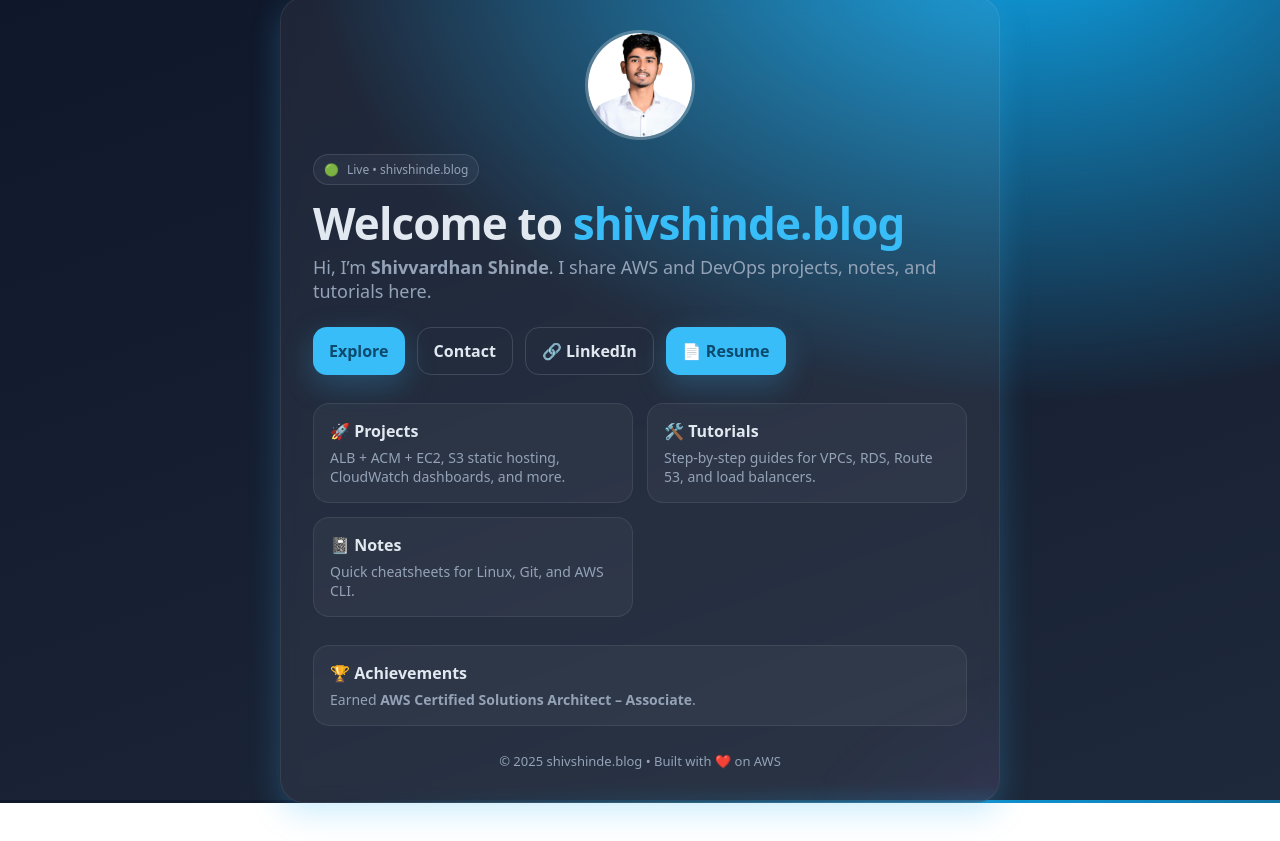
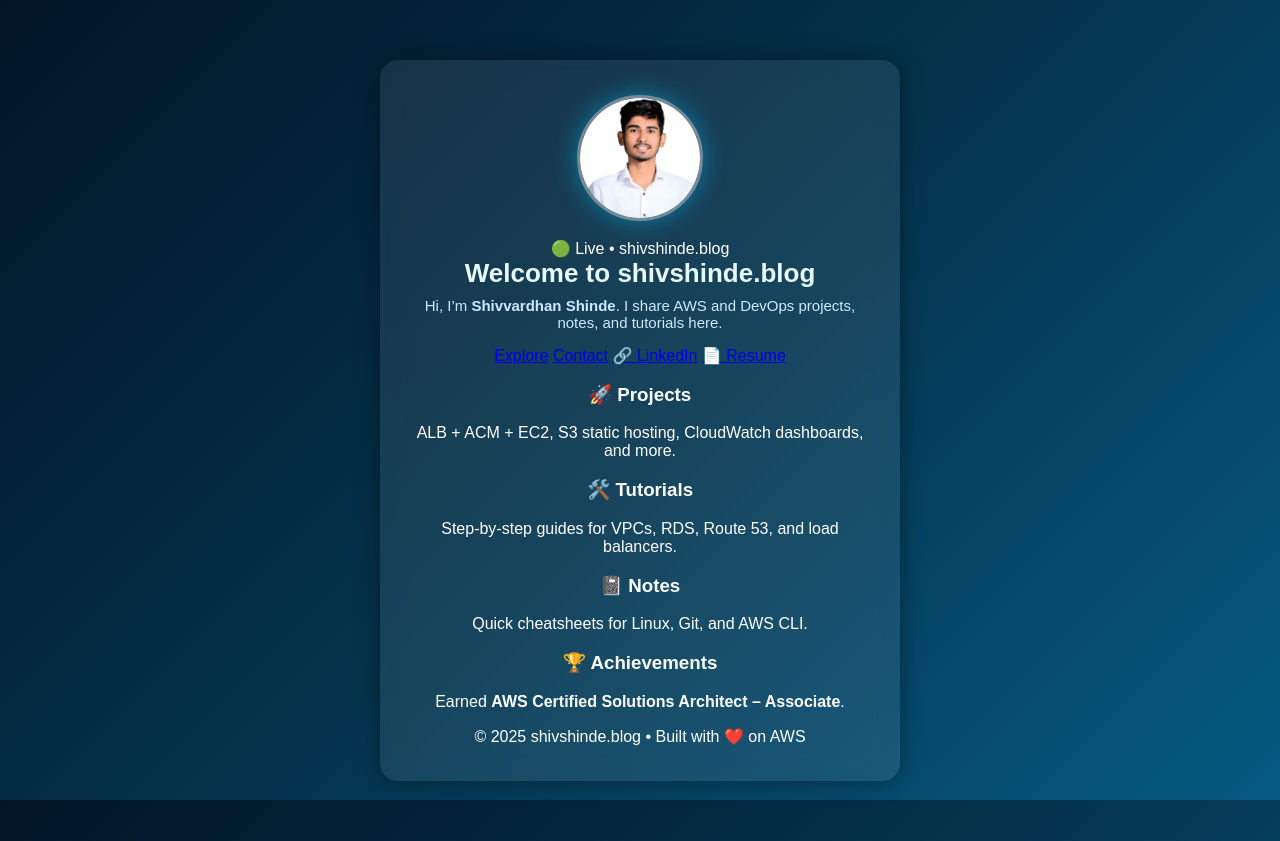
Before and after one commit to shivshinde19/my_website, a plain HTML site: page index.html in a window 1280 px wide. Before the commit the page ends 803 px from the top, so only its background shows below. Drawn offline with Linux system fonts and the light colour scheme.

Commit message:
Update style.css

```diff
--- a/style.css
+++ b/style.css
@@ -1,176 +1,82 @@
-:root {
-  --bg1: #0f172a;
-  --bg2: #1e293b;
-  --card: rgba(255,255,255,0.06);
-  --text: #e2e8f0;
-  --muted: #94a3b8;
-  --accent: #38bdf8;
-  --glow: 0 10px 30px rgba(56, 189, 248, 0.25);
-}
-
-* { box-sizing: border-box; margin: 0; padding: 0; }
-html, body { height: 100%; }
-
+/* Background and Page Layout */
 body {
-  font-family: ui-sans-serif, system-ui, -apple-system, Segoe UI, Roboto, "Helvetica Neue", Arial;
-  color: var(--text);
-  background: radial-gradient(1200px 800px at 80% -10%, #0ea5e9 0%, transparent 60%),
-              linear-gradient(160deg, var(--bg1), var(--bg2));
-  display: grid;
-  place-items: center;
-  padding: 24px;
-}
-
-/* Card Layout */
-.card {
-  width: min(720px, 92vw);
-  background: var(--card);
-  backdrop-filter: blur(8px);
-  border: 1px solid rgba(255,255,255,0.08);
-  border-radius: 24px;
-  padding: 32px;
-  box-shadow: var(--glow);
-  position: relative;
-  overflow: hidden;
-  animation: fadeIn 1s ease-in;
-}
-
-/* Profile Picture */
-.profile-pic {
-  width: 110px;
-  height: 110px;
-  border-radius: 50%;
-  object-fit: cover;
-  border: 3px solid rgba(255,255,255,0.25);
-  margin-bottom: 14px;
-  display: block;
-  margin-left: auto;
-  margin-right: auto;
-}
-
-.badge {
-  display: inline-flex;
-  align-items: center;
-  gap: 8px;
-  padding: 6px 10px;
-  border-radius: 999px;
-  font-size: 12px;
-  color: var(--muted);
-  background: rgba(148, 163, 184, 0.08);
-  border: 1px solid rgba(148, 163, 184, 0.2);
-}
-
-h1 {
-  margin: 14px 0 8px;
-  font-size: clamp(28px, 6vw, 44px);
-  line-height: 1.1;
-  letter-spacing: -0.02em;
-}
-
-.highlight { color: var(--accent); }
-
-p.lead {
-  margin: 0 0 24px;
-  color: var(--muted);
-  font-size: clamp(14px, 2.2vw, 18px);
-}
-
-/* Buttons */
-.cta {
-  display: flex;
-  flex-wrap: wrap;
-  gap: 12px;
-  margin-top: 10px;
-}
-
-.btn {
-  appearance: none;
-  border: none;
-  cursor: pointer;
-  padding: 12px 16px;
-  border-radius: 14px;
-  font-weight: 600;
-  transition: all 0.25s ease;
-  text-decoration: none;
-  display: inline-flex;
-  align-items: center;
-  gap: 10px;
-}
-
-.btn-primary {
-  background: var(--accent);
-  color: #0c4a6e;
-  box-shadow: var(--glow);
-}
-
-.btn-primary:hover {
-  transform: translateY(-2px) scale(1.02);
-  box-shadow: 0 8px 25px rgba(56, 189, 248, 0.4);
-}
-
-.btn-ghost {
-  background: transparent;
-  color: var(--text);
-  border: 1px solid rgba(148, 163, 184, 0.25);
-}
-
-.btn-ghost:hover {
-  background: rgba(148,163,184,0.08);
-  transform: translateY(-2px);
-}
-
-/* Grid Sections */
-.grid {
-  display: grid;
-  grid-template-columns: repeat(auto-fit, minmax(220px, 1fr));
-  gap: 14px;
-  margin-top: 28px;
-}
-
-.tile {
-  background: rgba(255,255,255,0.04);
-  border: 1px solid rgba(255,255,255,0.08);
-  border-radius: 16px;
-  padding: 16px;
-  transition: transform .2s ease, box-shadow .2s ease;
-}
-
-.tile:hover {
-  transform: translateY(-4px);
-  box-shadow: 0 6px 20px rgba(56,189,248,0.2);
-}
-
-.tile h3 {
-  margin: 0 0 6px;
-  font-size: 16px;
-}
-
-.tile p {
   margin: 0;
-  color: var(--muted);
-  font-size: 14px;
-}
-
-/* Footer */
-footer {
-  margin-top: 26px;
-  color: var(--muted);
-  font-size: 13px;
+  padding: 0;
+  font-family: "Poppins", sans-serif;
+  background: linear-gradient(135deg, #021526, #04334d, #065a82);
+  background-attachment: fixed;
+  color: white;
   text-align: center;
 }
 
-/* Background Glow */
-.spark {
-  position: absolute;
-  inset: -40%;
-  background: radial-gradient(600px 300px at 20% 0%, rgba(56,189,248,0.12), transparent 60%),
-              radial-gradient(600px 300px at 90% 80%, rgba(168,85,247,0.1), transparent 60%);
-  pointer-events: none;
-  filter: blur(10px);
+/* Main Container Card */
+.card {
+  width: 450px;
+  background: rgba(255, 255, 255, 0.08);
+  backdrop-filter: blur(12px);
+  padding: 35px;
+  border-radius: 18px;
+  margin: 60px auto;
+  text-align: center;
+  box-shadow: 0 0 25px rgba(0, 0, 0, 0.4);
 }
 
-/* Animation */
-@keyframes fadeIn {
-  from { opacity: 0; transform: translateY(10px); }
-  to   { opacity: 1; transform: translateY(0); }
+/* Profile Image */
+.profile-pic {
+  width: 120px;
+  height: 120px;
+  border-radius: 50%;
+  object-fit: cover;
+  display: block;
+  margin: 0 auto 18px;
+  border: 3px solid rgba(255, 255, 255, 0.4);
+
+  box-shadow: 0 0 25px rgba(0, 198, 255, 0.45);
+  transition: transform .3s ease, box-shadow .3s ease;
 }
+
+.profile-pic:hover {
+  transform: scale(1.08);
+  box-shadow: 0 0 45px rgba(0, 198, 255, 0.75);
+}
+
+/* Headings */
+h1 {
+  margin: 0;
+  font-size: 26px;
+  font-weight: 600;
+  color: #e6faff;
+}
+
+.lead {
+  font-size: 15px;
+  margin-top: 8px;
+  color: #cdeaff;
+}
+
+/* Resume Button */
+.resume-btn {
+  display: inline-block;
+  margin-top: 20px;
+  padding: 10px 22px;
+  border-radius: 30px;
+  background: #00b3ff;
+  color: #021526;
+  font-size: 14px;
+  font-weight: 600;
+  text-decoration: none;
+  transition: background .3s ease, transform .3s ease;
+}
+
+.resume-btn:hover {
+  background: #0091cc;
+  transform: translateY(-3px);
+}
+
+/* Footer Text */
+.footer {
+  margin-top: 18px;
+  font-size: 13px;
+  color: #97c6d9;
+  opacity: 0.9;
+}
```
